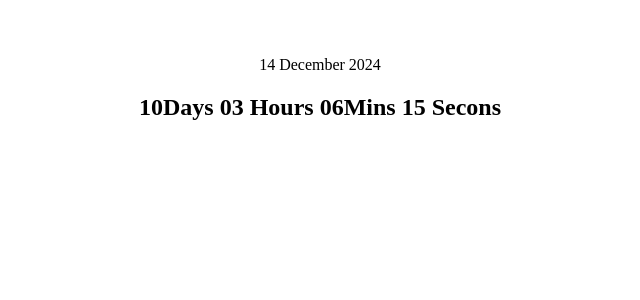
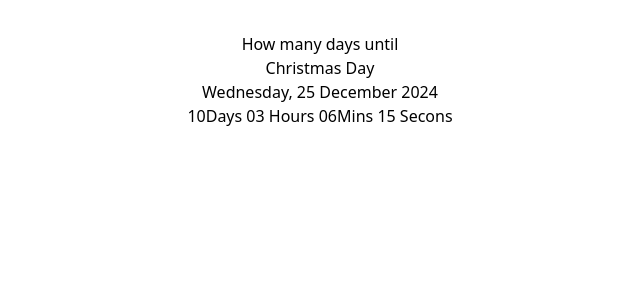
Before and after one commit to KodeIva/christmas-countdown, a React (Vite) app: page / in a window 1280 px wide. Shown: the top 300 px of the page, without its empty margins (320-960 px from the left). Built offline with nearby package versions, Linux system fonts and the light colour scheme.

Commit message:
div cr-day created

```diff
--- a/src/App.jsx
+++ b/src/App.jsx
@@ -55,15 +55,18 @@ useEffect(() => {
 },[christmasDay])
 
   return (
-    <>
-
-      <p> {currentDay}</p>
+    <div>
+     <div className='cr-day'>
+      <h4>How many days until</h4>
+      <h1>Christmas Day</h1>
+      <p>Wednesday, 25 December 2024</p>
+     </div>
 
       <div>
         <h2>{days}Days {hour < 10 ? `0${hour}` : hour} Hours {minutes < 10 ? `0${minutes}` : minutes}Mins {seconds < 10 ? `0${seconds}` : seconds} Secons </h2>
         <p>{}</p>
       </div>
-    </>
+    </div>
   )
 }
 
--- a/src/main.jsx
+++ b/src/main.jsx
@@ -1,5 +1,6 @@
 import { createRoot } from 'react-dom/client'
 import App from './App.jsx'
+import './index.css';
 
 createRoot(document.getElementById('root')).render(
     <App />
```
